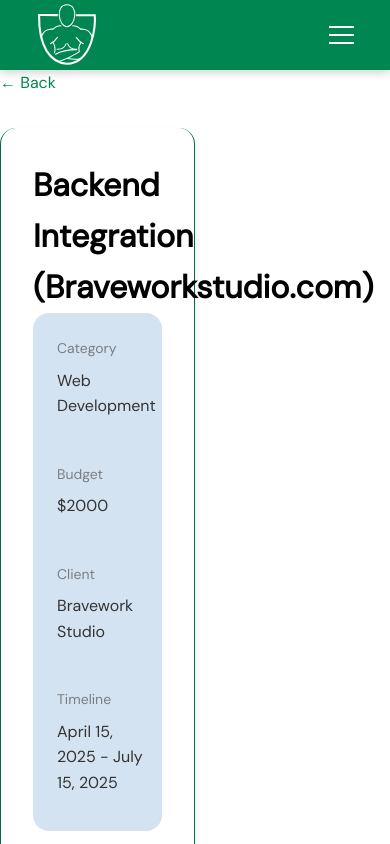
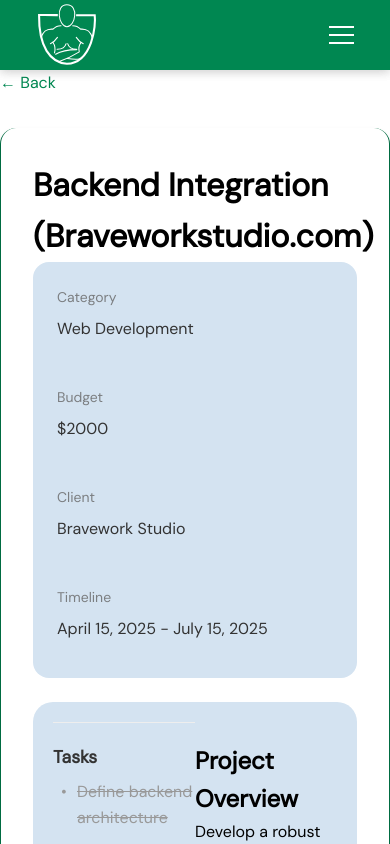
Before and after one commit to bravono/bravework-studio, a Next.js app: page /projects/1 in a window 390 px wide. Shown: the top 844 px of the page. Built offline with nearby package versions, Linux system fonts and the light colour scheme; no server answers.

Commit message:
Refactor: Use a different layout for different screen sizes for project carousel

```diff
--- a/app/globals.css
+++ b/app/globals.css
@@ -114,7 +114,6 @@ body {
   padding: 4px;
 }
 
-
 .navbar-toggle span {
   display: block;
   width: 25px;
@@ -185,7 +184,6 @@ main {
   inset: 0;
   width: 50%;
 }
-
 
 .hero-content {
   position: relative;
@@ -3035,7 +3033,18 @@ main {
   transition: transform 0.2s ease;
   border: 1px solid var(--primary-dark);
   border-top: none;
+  text-align: center;
   width: 50%;
+}
+
+@media (max-width: 768px) {
+  .project-card {
+    width: 100%;
+    background: white;
+    border-radius: 1rem;
+    padding: 2rem;
+    box-shadow: 0 4px 6px var(--shadow-color);
+  }
 }
 
 .project-card:hover {
@@ -3470,15 +3479,6 @@ iframe {
   transform: translateX(3px) scale(1.2);
 }
 
-.project-card {
-  background: white;
-  border-radius: 1rem;
-  padding: 2rem;
-  box-shadow: 0 4px 6px var(--shadow-color);
-  text-align: center;
-  max-width: 600px;
-}
-
 #project-card {
   max-width: 100%;
   text-align: left;
```
Also changed, not shown: app/components/ProjectCarousel.tsx (+4 -3 lines).
